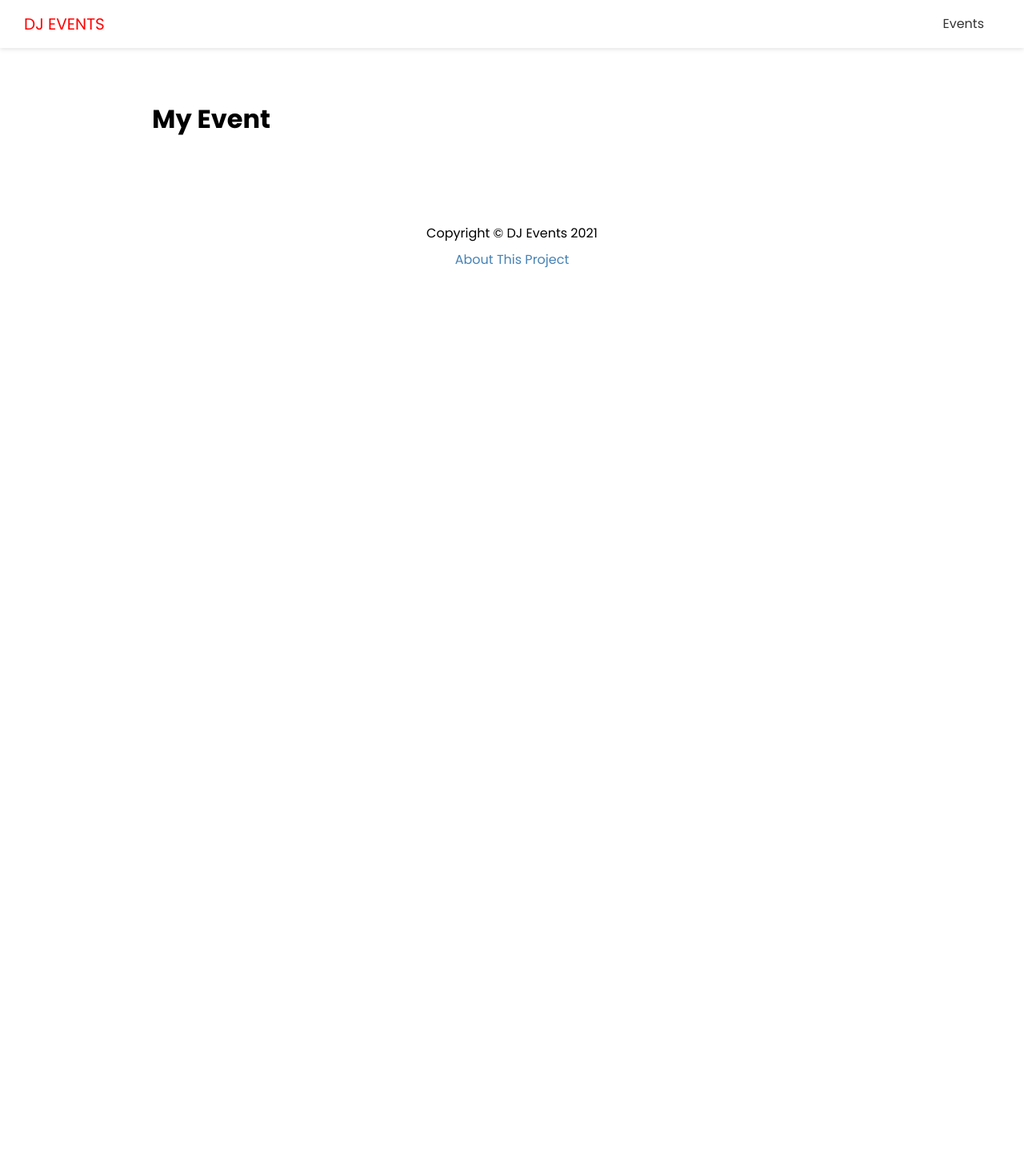
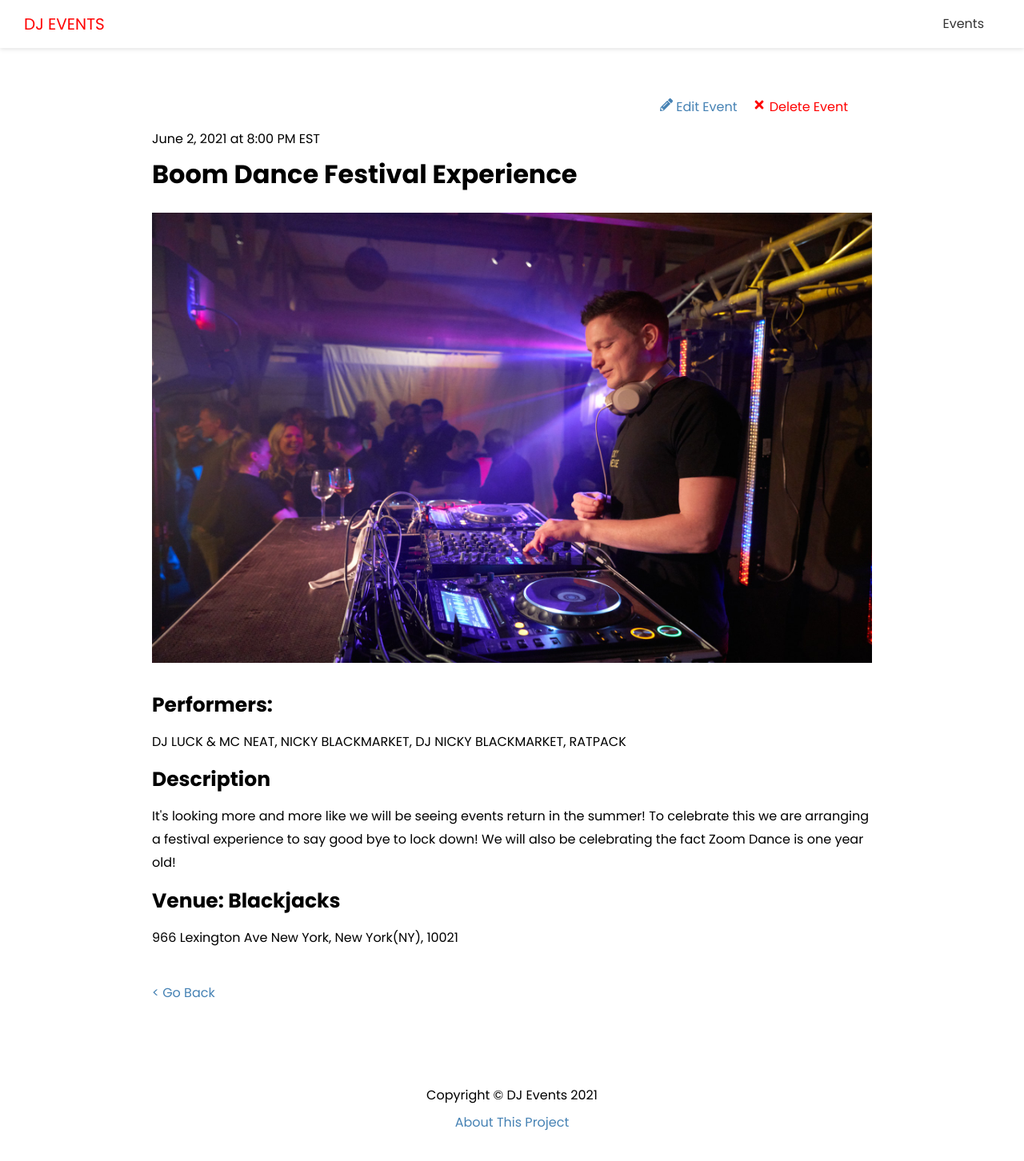
Before and after one commit to kyleoliveri/eventsFrontEnd, a Next.js app: page /events/boom-dance-festival-experience in a window 1280 px wide. Shown: the top 1452 px of the page at 80% size. Before the commit the page ends 800 px from the top, so only its background shows below. Built offline with nearby package versions, Linux system fonts and the light colour scheme; no server answers.

Commit message:
Static Paths and Single Events Page

```diff
--- a/pages/events/[slug].js
+++ b/pages/events/[slug].js
@@ -1,9 +1,85 @@
+import { FaPencilAlt, FaTimes } from 'react-icons/fa'
+import Link from 'next/link'
+import Image from 'next/image'
 import Layout from '@/components/Layout'
+import {API_URL} from '@/config/index'
+import styles from '@/styles/Event.module.css'
 
-export default function EventPage() {
+export default function EventPage({evt}) {
+    const deleteEvent = (e) => {
+        console.log('Delete')
+    }
+
     return (
         <Layout>
-            <h1>My Event</h1>
+            <div className={styles.event}>
+                <div className={styles.controls}>
+                    <Link href={`/events/edit/${evt.id}`}>
+                        <a>
+                            <FaPencilAlt /> Edit Event
+                        </a>
+                    </Link>
+                    <a href='#' className={styles.delete} onClick={deleteEvent}>
+                        <FaTimes /> Delete Event
+                    </a>
+                </div>
+
+                <span>{evt.date} at {evt.time}</span>
+                <h1>{evt.name}</h1>
+                {evt.image && (
+                    <div className={styles.image}>
+                        <Image src={evt.image} width={960} height={600} />
+                    </div>
+                )}
+
+                <h3>Performers:</h3>
+                <p>{evt.performers}</p>
+                <h3>Description</h3>
+                <p>{evt.description}</p>
+                <h3>Venue: {evt.venue}</h3>
+                <p>{evt.address}</p>
+
+                <Link href='/events'>
+                    <a className={styles.back}>
+                        {'<'} Go Back
+                    </a>
+                </Link>
+            </div>
         </Layout>
     )
 }
+
+export async function getStaticPaths() {
+    const res = await fetch(`${API_URL}/api/events`)
+    const events = await res.json()
+
+    const paths = events.map(evt => ({
+        params: {slug: evt.slug}
+    }))
+
+    return {
+        paths,
+        fallback: true,
+    }
+}
+
+export async function getStaticProps({ params: { slug } }) {
+    const res = await fetch(`${API_URL}/api/events/${slug}`)
+    const events = await res.json()
+    return {
+        props: {
+            evt: events[0]
+        },
+        revalidate: 1
+    }
+}
+
+// export async function getServerSideProps({ query: { slug } }) {
+//     const res = await fetch(`${API_URL}/api/events/${slug}`)
+//     const events = await res.json()
+//     return {
+//         props: {
+//             evt: events[0]
+//         }
+//     }
+// }
--- /dev/null
+++ b/styles/Event.module.css
@@ -0,0 +1,32 @@
+.event {
+    position: relative;
+    padding-top: 40px;
+}
+
+.event h3 {
+    font-size: 25px;
+}
+
+.event p {
+    margin: 10px 0;
+}
+
+.image {
+    margin-bottom: 20px;
+}
+
+.controls {
+    position: absolute;
+    right: 30px;
+    top: 0;
+}
+
+.delete {
+    margin-left: 20px;
+    color: red;
+}
+
+.back {
+    display: block;
+    margin-top: 40px;
+}
```
